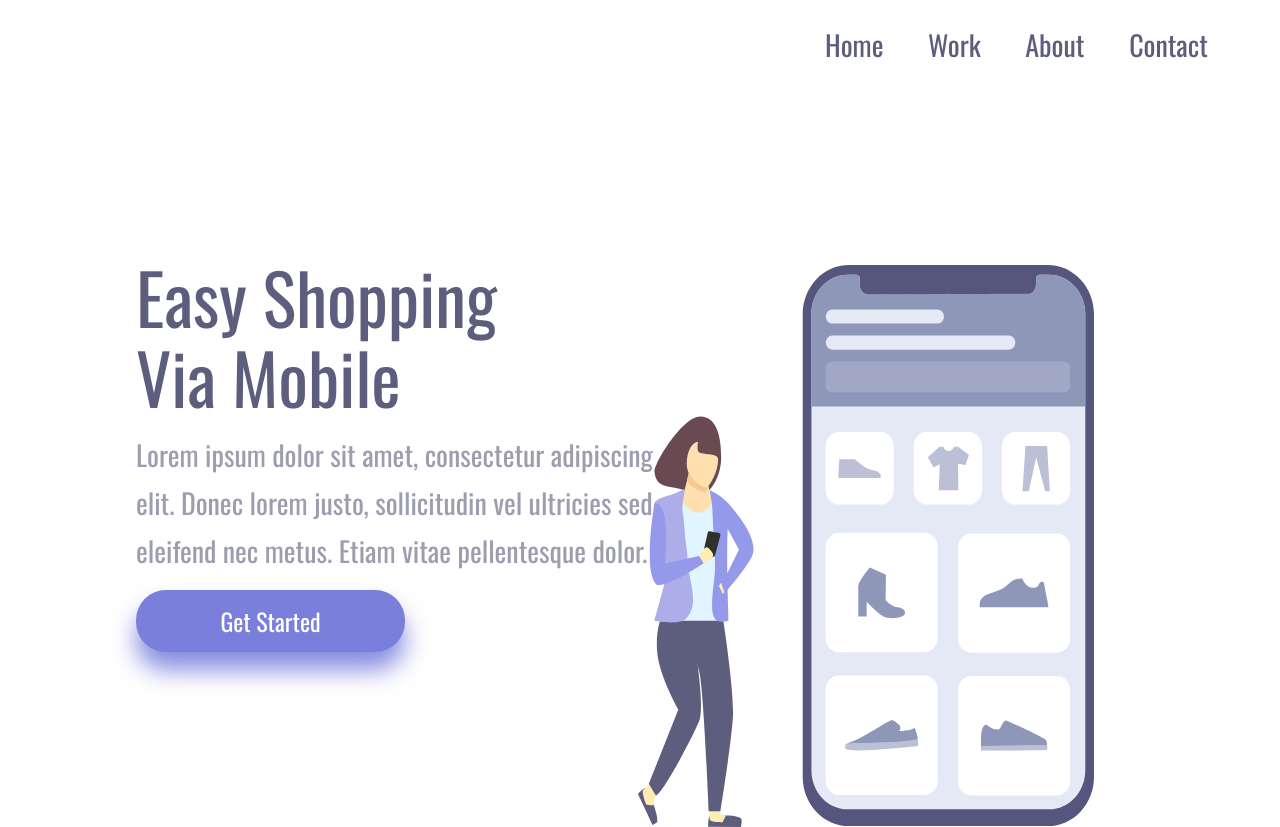
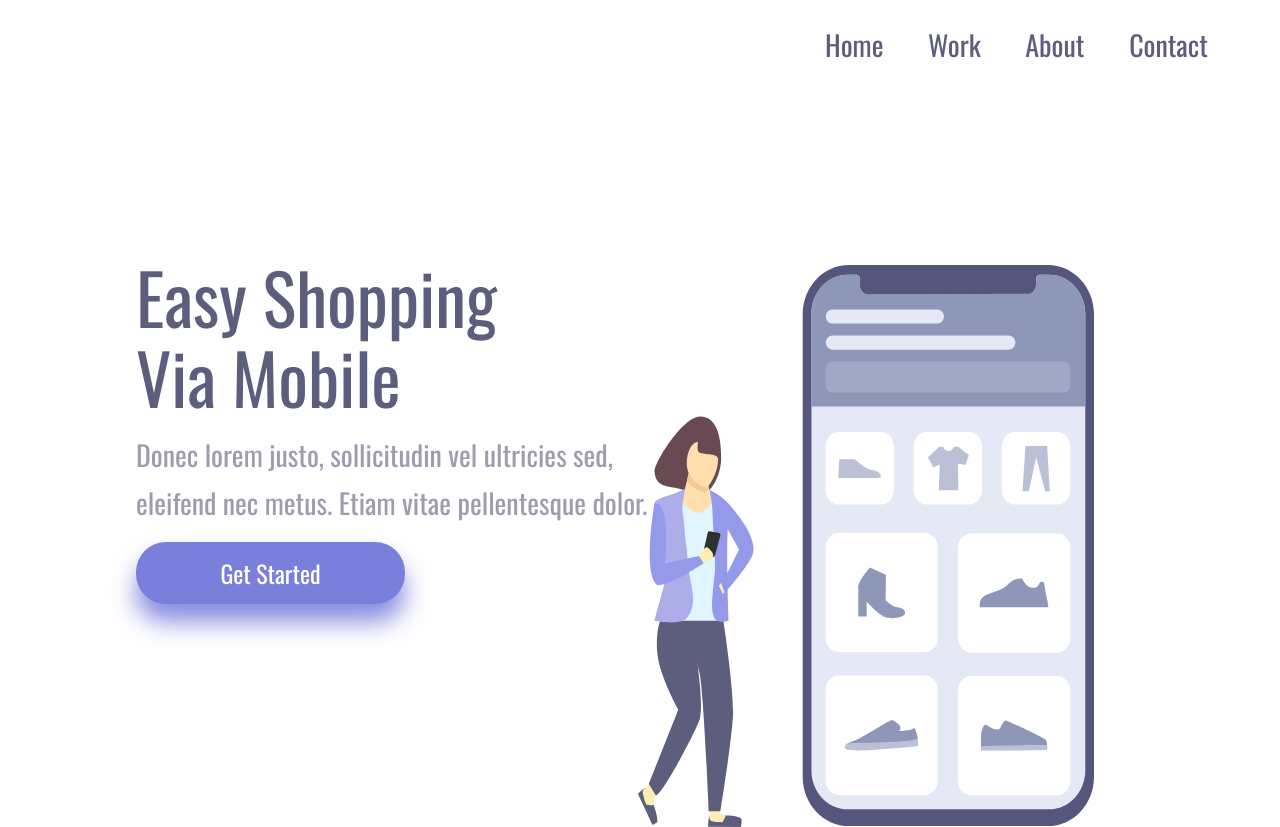
Before and after one commit to souzajuan/Projeto-responsivo, a plain HTML site: page index.html in a window 1280 px wide. In both pictures the pointer is over the button "Get Started". Drawn offline with nearby package versions, Linux system fonts and the light colour scheme.

Commit message:
Alteração na cor no css, e alteração no html

```diff
--- a/index.html
+++ b/index.html
@@ -19,7 +19,7 @@
       <section class="caixa-1">
         <h1>Easy Shopping Via Mobile</h1>
         <p>
-          Lorem ipsum dolor sit amet, consectetur adipiscing elit. Donec lorem
+          Donec lorem
           justo, sollicitudin vel ultricies sed, eleifend nec metus. Etiam vitae
           pellentesque dolor.
         </p>
--- a/style.css
+++ b/style.css
@@ -64,7 +64,7 @@ button {
 }
     button:hover {
     background: #7a7fdb;
-    box-shadow: 0px 18px 24px rgba(122, 127, 219, 0.9);
+    box-shadow: 0px 18px 24px rgba(123, 127, 219, 0.9);
     }
     button:active {
     background: #6b6fcd;
```
